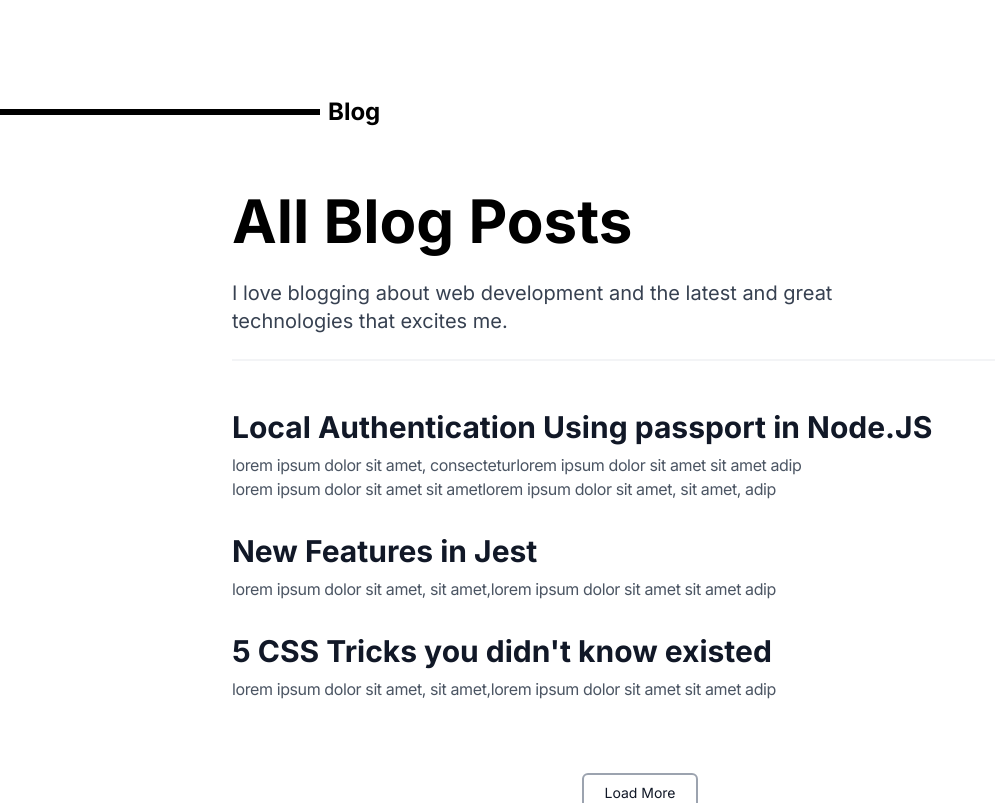
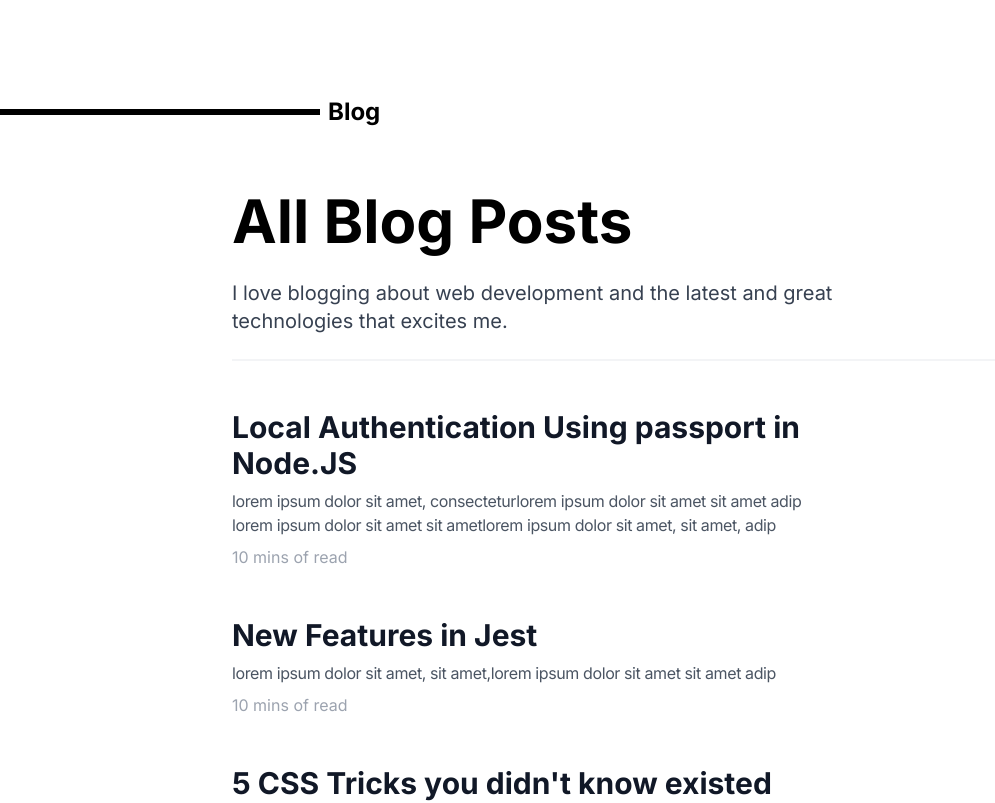
Before and after one commit to noor-codes/noorullah.dev, a Next.js app: page /blog in a window 1280 px wide. Shown: the top 803 px of the page, without its empty margins (0-995 px from the left). Built offline with nearby package versions, Linux system fonts and the light colour scheme; what @tailwindcss/typography would draw is missing.

Commit message:
mintues of read

```diff
--- a/components/ArticleCard.jsx
+++ b/components/ArticleCard.jsx
@@ -1,12 +1,12 @@
 import Link from 'next/link'
 
 const ArticleCard = ({ title, paragraph }) => (
-  <div className="block pt-4 mb-2 lg:mb-4">
+  <div className="block pt-4 mb-5 lg:mb-8">
     <div className="flex">
       <Link href="/blog/article">
         <a>
           <div className="flex flex-col lg:justify-center h-full">
-            <h1 className="mb-2 leading-6 hover:text-blue-500 font-bold text-xl text-gray-900 xs:leading-6 xs:text-xl sm:text-2xl md:text-3xl md:mb-3 md:leading-10 xl:text-3xl xl:font-bold">
+            <h1 className="mb-2 leading-6 hover:text-blue-500 font-bold text-xl text-gray-900 xs:leading-6 max-w-xl xs:text-xl sm:text-2xl md:text-3xl  md:mb-3 md:leading-10 xl:text-3xl xl:font-bold">
               {title}
             </h1>
             <p className="text-sm lg:max-w-xl text-gray-600 sm:text-base sm:leading-5 md:text-base md:-mt-1 md:tracking-tight lg:text-base line-clamp-2 sm:line-clamp-3">
@@ -16,6 +16,9 @@ const ArticleCard = ({ title, paragraph }) => (
         </a>
       </Link>
     </div>
+    <span className="block text-xs text-gray-400 mt-2 xs:text-sm lg:text-base">
+      10 mins of read
+    </span>
   </div>
 )
 
```
